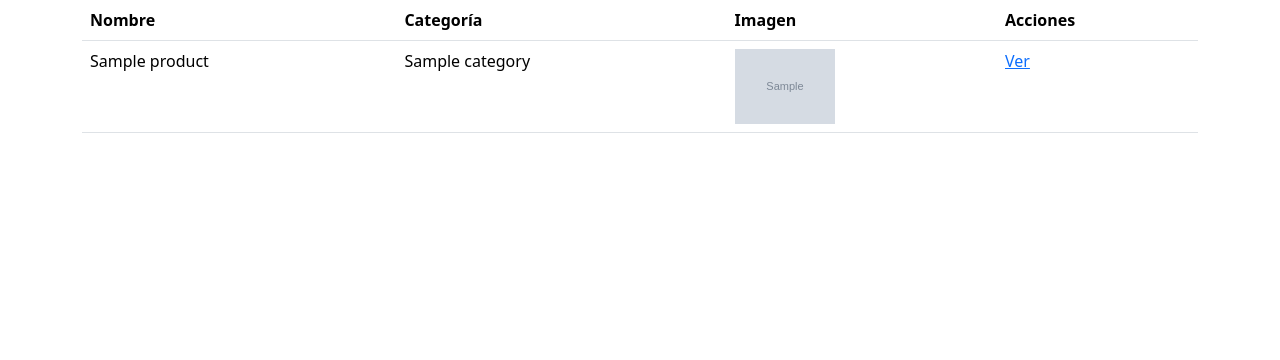
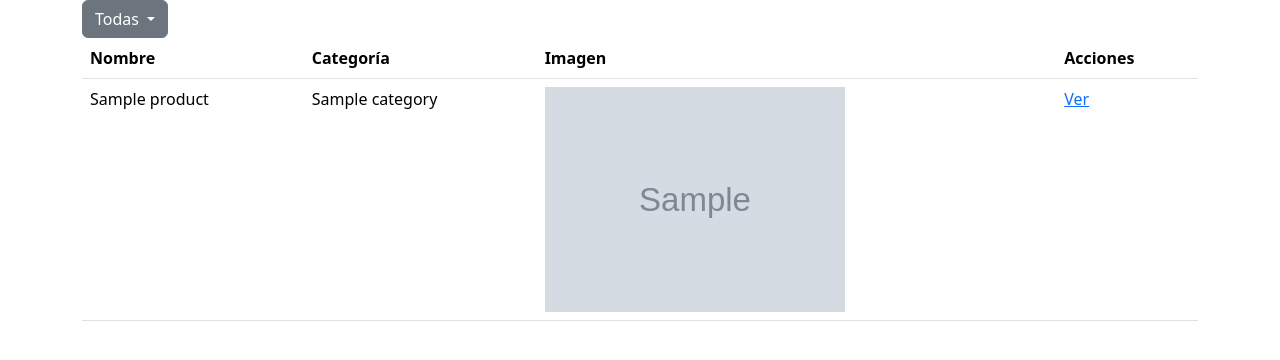
Before and after one commit to NEXUS-PGPI/ardueshop, a Django app: page /product/ in a window 1280 px wide. Shown: the part 56-416 px from the top of the page. Run offline with Django 4.2, Linux system fonts and the light colour scheme; tables that the repository leaves empty hold one stand-in row (values such as "Sample post"); grey boxes marked "Sample" are stand-in pictures; some libraries are stand-ins or nearby versions.

Commit message:
Frist list and filtering.

```diff
--- a/ardueshop/product/templates/product/product_list.html
+++ b/ardueshop/product/templates/product/product_list.html
@@ -10,6 +10,19 @@
             <th scope="col">Categoría</th>
             <th scope="col">Imagen</th>
             <th scope="col">Acciones</th>
+             <div class="dropdown show">
+                    <a class="btn btn-secondary dropdown-toggle" href="#" role="button" id="dropdownMenuLink"
+                       data-toggle="dropdown" aria-haspopup="true" aria-expanded="false">
+                        Todas
+                    </a>
+
+                    <div class="dropdown-menu" aria-labelledby="dropdownMenuLink">
+                        <a class="dropdown-item" href="#" data-category="Todas">Todas</a>
+                        {% for category in categories %}
+                            <a class="dropdown-item" href="#" data-category="{{ category.name }}">{{ category.name }}</a>
+                        {% endfor %}
+                    </div>
+             </div>
         </tr>
         </thead>
         <tbody>
@@ -17,7 +30,7 @@
                 <tr class="producto" data-category="{{ product.category.name }}">
                     <td>{{ product.name }}</td>
                     <td>{{ product.category.name }}</td>
-                    <td><img src="{{ product.image.url }}" alt="{{ product.name }}" style="max-width: 100px;"></td>
+                    <td><img src="{{ product.image.url }}" alt="{{ product.name }}" style="max-width: 300px;"></td>
                     <td><a href="/catalogue/{{ product.id }}">Ver</a></td>
                 </tr>
             {% endfor %}
@@ -32,7 +45,7 @@
             dropdownItems.forEach(function(item) {
                 item.addEventListener('click', function(event) {
                     var opcionSeleccionada = event.target.getAttribute('data-category');
-                    alert(opcionSeleccionada);
+
                     if (opcionSeleccionada) {
                         selectedCategoryElement.textContent = opcionSeleccionada;
 
```
